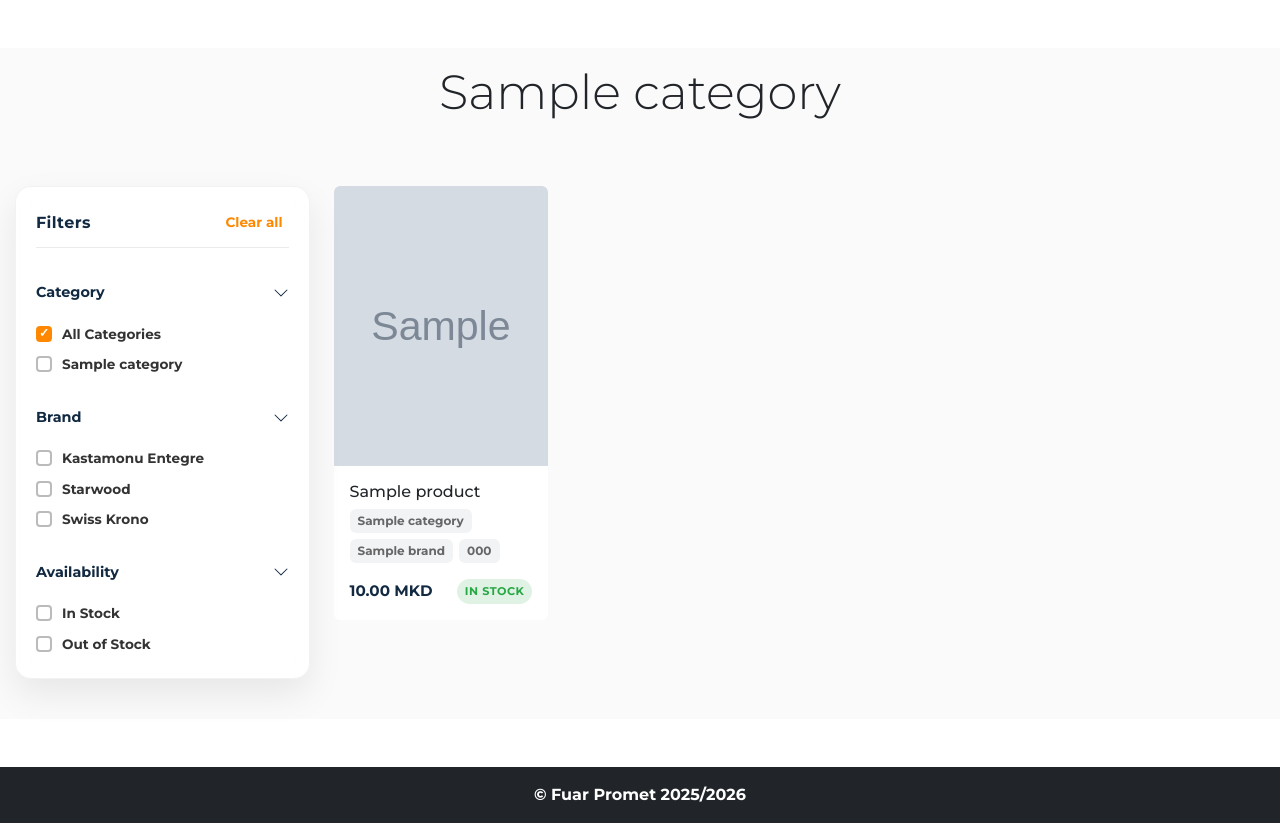
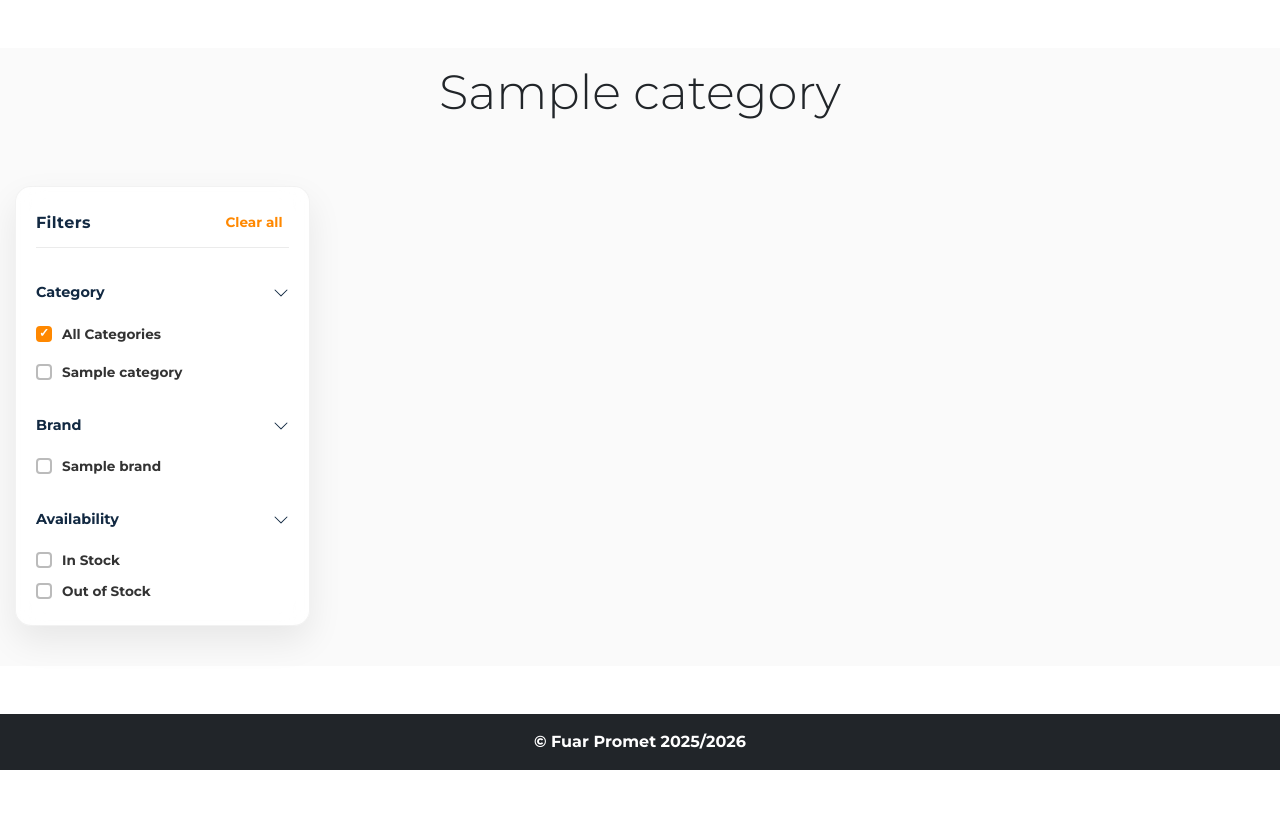
Before and after one commit to aysunsuleymanii/FuarPromet, a Django app: page /category/1/ in a window 1280 px wide. Shown: the part 121-944 px from the top of the page. After the commit the page ends 891 px from the top, so only its background shows below. Run offline with Django 5.2, Linux system fonts and the light colour scheme; tables that the repository leaves empty hold one stand-in row (values such as "Sample post"); grey boxes marked "Sample" are stand-in pictures.

Commit message:
filtering

```diff
--- a/fuar_promet_web/fuar_promet/templates/products.html
+++ b/fuar_promet_web/fuar_promet/templates/products.html
@@ -26,63 +26,85 @@
 
                 <!-- CATEGORY FILTER -->
                 <div class="filter-section">
-                    <button class="filter-toggle" type="button" data-bs-toggle="collapse" data-bs-target="#categoryCollapse" aria-expanded="true">
+                    <button class="filter-toggle" type="button" data-bs-toggle="collapse"
+                            data-bs-target="#categoryCollapse" aria-expanded="true">
                         <span>{% trans "Category" %}</span>
                         <svg width="16" height="16" fill="currentColor" viewBox="0 0 16 16">
-                            <path fill-rule="evenodd" d="M1.646 4.646a.5.5 0 0 1 .708 0L8 10.293l5.646-5.647a.5.5 0 0 1 .708.708l-6 6a.5.5 0 0 1-.708 0l-6-6a.5.5 0 0 1 0-.708z"/>
+                            <path fill-rule="evenodd"
+                                  d="M1.646 4.646a.5.5 0 0 1 .708 0L8 10.293l5.646-5.647a.5.5 0 0 1 .708.708l-6 6a.5.5 0 0 1-.708 0l-6-6a.5.5 0 0 1 0-.708z"/>
                         </svg>
                     </button>
 
                     <div class="collapse show" id="categoryCollapse">
                         <div class="filter-options">
+
+                            <!-- ALL -->
                             <label class="filter-option">
-                                <input type="checkbox" class="category-filter" id="cat-all" value="all" checked>
+                                <input type="checkbox"
+                                       class="category-filter"
+                                       id="cat-all"
+                                       value="all"
+                                       checked>
                                 <span class="filter-label">{% trans "All Categories" %}</span>
                             </label>
 
-                            {% for category in categories %}
-                            <label class="filter-option">
-                                <input type="checkbox" class="category-filter" value="{{ category.id }}">
-                                <span class="filter-label">{{ category.name }}</span>
-                            </label>
+                            {% for parent in parent_categories %}
+                                <!-- Parent -->
+                                <label class="filter-option fw-semibold mt-2">
+                                    <input type="checkbox"
+                                           class="category-filter"
+                                           value="{{ parent.name|lower }}">
+                                    <span class="filter-label">{{ parent.name }}</span>
+                                </label>
+
+                                <!-- Children -->
+                                {% for child in parent.subcategories.all %}
+                                    <label class="filter-option ps-3">
+                                        <input type="checkbox"
+                                               class="category-filter"
+                                               value="{{ child.id }}">
+                                        <span class="filter-label">{{ child.name }}</span>
+                                    </label>
+                                {% endfor %}
                             {% endfor %}
+
                         </div>
                     </div>
                 </div>
 
                 <!-- BRAND FILTER -->
                 <div class="filter-section">
-                    <button class="filter-toggle" type="button" data-bs-toggle="collapse" data-bs-target="#brandCollapse" aria-expanded="true">
+                    <button class="filter-toggle" type="button" data-bs-toggle="collapse"
+                            data-bs-target="#brandCollapse" aria-expanded="true">
                         <span>{% trans "Brand" %}</span>
                         <svg width="16" height="16" fill="currentColor" viewBox="0 0 16 16">
-                            <path fill-rule="evenodd" d="M1.646 4.646a.5.5 0 0 1 .708 0L8 10.293l5.646-5.647a.5.5 0 0 1 .708.708l-6 6a.5.5 0 0 1-.708 0l-6-6a.5.5 0 0 1 0-.708z"/>
+                            <path fill-rule="evenodd"
+                                  d="M1.646 4.646a.5.5 0 0 1 .708 0L8 10.293l5.646-5.647a.5.5 0 0 1 .708.708l-6 6a.5.5 0 0 1-.708 0l-6-6a.5.5 0 0 1 0-.708z"/>
                         </svg>
                     </button>
 
                     <div class="collapse show" id="brandCollapse">
                         <div class="filter-options">
-                            <label class="filter-option">
-                                <input type="checkbox" class="brand-filter" value="kastamonu entegre">
-                                <span class="filter-label">Kastamonu Entegre</span>
-                            </label>
-                            <label class="filter-option">
-                                <input type="checkbox" class="brand-filter" value="starwood">
-                                <span class="filter-label">Starwood</span>
-                            </label>
-                            <label class="filter-option">
-                                <input type="checkbox" class="brand-filter" value="swiss krono">
-                                <span class="filter-label">Swiss Krono</span>
-                            </label>
+                            {% for brand in brands %}
+                                <label class="filter-option">
+                                    <input type="checkbox"
+                                           class="brand-filter"
+                                           value="{{ brand.name }}">
+                                    <span class="filter-label">{{ brand.name }}</span>
+                                </label>
+                            {% endfor %}
                         </div>
                     </div>
                 </div>
 
                 <!-- STOCK FILTER -->
                 <div class="filter-section">
-                    <button class="filter-toggle" type="button" data-bs-toggle="collapse" data-bs-target="#stockCollapse" aria-expanded="true">
+                    <button class="filter-toggle" type="button" data-bs-toggle="collapse"
+                            data-bs-target="#stockCollapse" aria-expanded="true">
                         <span>{% trans "Availability" %}</span>
                         <svg width="16" height="16" fill="currentColor" viewBox="0 0 16 16">
-                            <path fill-rule="evenodd" d="M1.646 4.646a.5.5 0 0 1 .708 0L8 10.293l5.646-5.647a.5.5 0 0 1 .708.708l-6 6a.5.5 0 0 1-.708 0l-6-6a.5.5 0 0 1 0-.708z"/>
+                            <path fill-rule="evenodd"
+                                  d="M1.646 4.646a.5.5 0 0 1 .708 0L8 10.293l5.646-5.647a.5.5 0 0 1 .708.708l-6 6a.5.5 0 0 1-.708 0l-6-6a.5.5 0 0 1 0-.708z"/>
                         </svg>
                     </button>
 
@@ -110,8 +132,8 @@
                 {% for product in products %}
                 <div class="col-xl-3 col-lg-4 col-md-6 col-6 product-item"
                      data-category="{{ product.category.id }}"
+                     data-parent="{{ product.category.parent.name|lower }}"
                      data-brand="{{ product.brand.name|lower }}"
-                     data-surface="{{ product.surface|default:''|lower }}"
                      data-stock="{% if product.stock > 0 %}in-stock{% else %}out-of-stock{% endif %}">
 
                     <a href="{% url 'product_detail' product.pk %}" class="text-decoration-none text-dark">
@@ -162,10 +184,10 @@
 <!-- ================= FILTER SCRIPT ================= -->
 <script>
 document.addEventListener('DOMContentLoaded', () => {
+
     const allCategories = document.getElementById('cat-all');
     const categoryFilters = [...document.querySelectorAll('.category-filter')];
     const brandFilters = [...document.querySelectorAll('.brand-filter')];
-    const surfaceFilters = [...document.querySelectorAll('.surface-filter')];
     const stockFilters = [...document.querySelectorAll('.stock-filter')];
     const productItems = [...document.querySelectorAll('.product-item')];
     const resetButton = document.getElementById('reset-filters');
@@ -176,16 +198,22 @@ document.addEventListener('DOMContentLoaded', () => {
     function applyFilters() {
         const categories = getChecked(categoryFilters).filter(v => v !== 'all');
         const brands = getChecked(brandFilters);
-        const surfaces = getChecked(surfaceFilters);
         const stock = getChecked(stockFilters);
 
         let visible = 0;
 
         productItems.forEach(item => {
+            const itemCategoryId = item.dataset.category;
+            const itemParent = item.dataset.parent;
+
+            const categoryMatch =
+                categories.length === 0 ||
+                categories.includes(itemCategoryId) ||
+                categories.includes(itemParent);
+
             const show =
-                (allCategories.checked || categories.length === 0 || categories.includes(item.dataset.category)) &&
+                (allCategories.checked || categoryMatch) &&
                 (brands.length === 0 || brands.includes(item.dataset.brand)) &&
-                (surfaces.length === 0 || surfaces.includes(item.dataset.surface)) &&
                 (stock.length === 0 || stock.includes(item.dataset.stock));
 
             item.style.display = show ? '' : 'none';
@@ -211,16 +239,16 @@ document.addEventListener('DOMContentLoaded', () => {
         }
     });
 
-    [...brandFilters, ...surfaceFilters, ...stockFilters]
+    [...brandFilters, ...stockFilters]
         .forEach(cb => cb.addEventListener('change', applyFilters));
 
     resetButton.addEventListener('click', () => {
         categoryFilters.forEach(cb => cb.checked = cb === allCategories);
         brandFilters.forEach(cb => cb.checked = false);
-        surfaceFilters.forEach(cb => cb.checked = false);
         stockFilters.forEach(cb => cb.checked = false);
         applyFilters();
     });
+
 });
 </script>
 {% endblock %}
--- a/fuar_promet_web/fuar_promet/views.py
+++ b/fuar_promet_web/fuar_promet/views.py
@@ -25,57 +25,91 @@ def our_work(request):
 
 # ALL PRODUCTS
 def products_list(request):
-    products = Product.objects.all().order_by("-created_at")
-    categories = Category.objects.filter(parent__isnull=True)
+    products = Product.objects.select_related(
+        'category',
+        'category__parent',
+        'brand'
+    ).order_by("-created_at")
+
+    parent_categories = Category.objects.filter(
+        parent__isnull=True
+    ).prefetch_related('subcategories')
+
+    brands = Brand.objects.order_by('name')
 
     return render(request, "products.html", {
         "products": products,
-        "categories": categories,
+        "parent_categories": parent_categories,
+        "brands": brands,
         "page_title": "All Products",
     })
 
 
 
 
+
 # ALL DECORATIVE PRODUCTS
 def decorative_products_list(request):
-    decorative_root = Category.objects.filter(
+    decorative_root = get_object_or_404(
+        Category,
         parent__isnull=True,
         name__iexact="decorative products"
-    ).first()
+    )
 
     products = Product.objects.filter(
-        category__in=decorative_root.subcategories.all()
-    ) if decorative_root else Product.objects.none()
+        category__parent=decorative_root
+    ).select_related(
+        'category',
+        'category__parent',
+        'brand'
+    )
 
-    categories = decorative_root.subcategories.all() if decorative_root else []
+    parent_categories = Category.objects.filter(
+        parent__isnull=True
+    ).prefetch_related('subcategories')
+
+    brands = Brand.objects.order_by('name')
 
     return render(request, "products.html", {
         "products": products,
-        "categories": categories,
+        "parent_categories": parent_categories,
+        "brands": brands,
         "page_title": "Decorative Products",
     })
-
 
 
 
 def category_products(request, category_id):
     category = get_object_or_404(Category, id=category_id)
 
-    if category.subcategories.exists():
+    if category.parent is None:
+        # Parent category → show all children products
         products = Product.objects.filter(
-            category__in=category.subcategories.all()
+            category__parent=category
         )
-        categories = category.subcategories.all()
     else:
+        # Child category → show direct products
         products = Product.objects.filter(category=category)
-        categories = [category]
+
+    products = products.select_related(
+        'category',
+        'category__parent',
+        'brand'
+    )
+
+    parent_categories = Category.objects.filter(
+        parent__isnull=True
+    ).prefetch_related('subcategories')
+
+    brands = Brand.objects.order_by('name')
 
     return render(request, "products.html", {
         "products": products,
-        "categories": categories,
+        "parent_categories": parent_categories,
+        "brands": brands,
         "page_title": category.name,
     })
+
 
 
 
```
